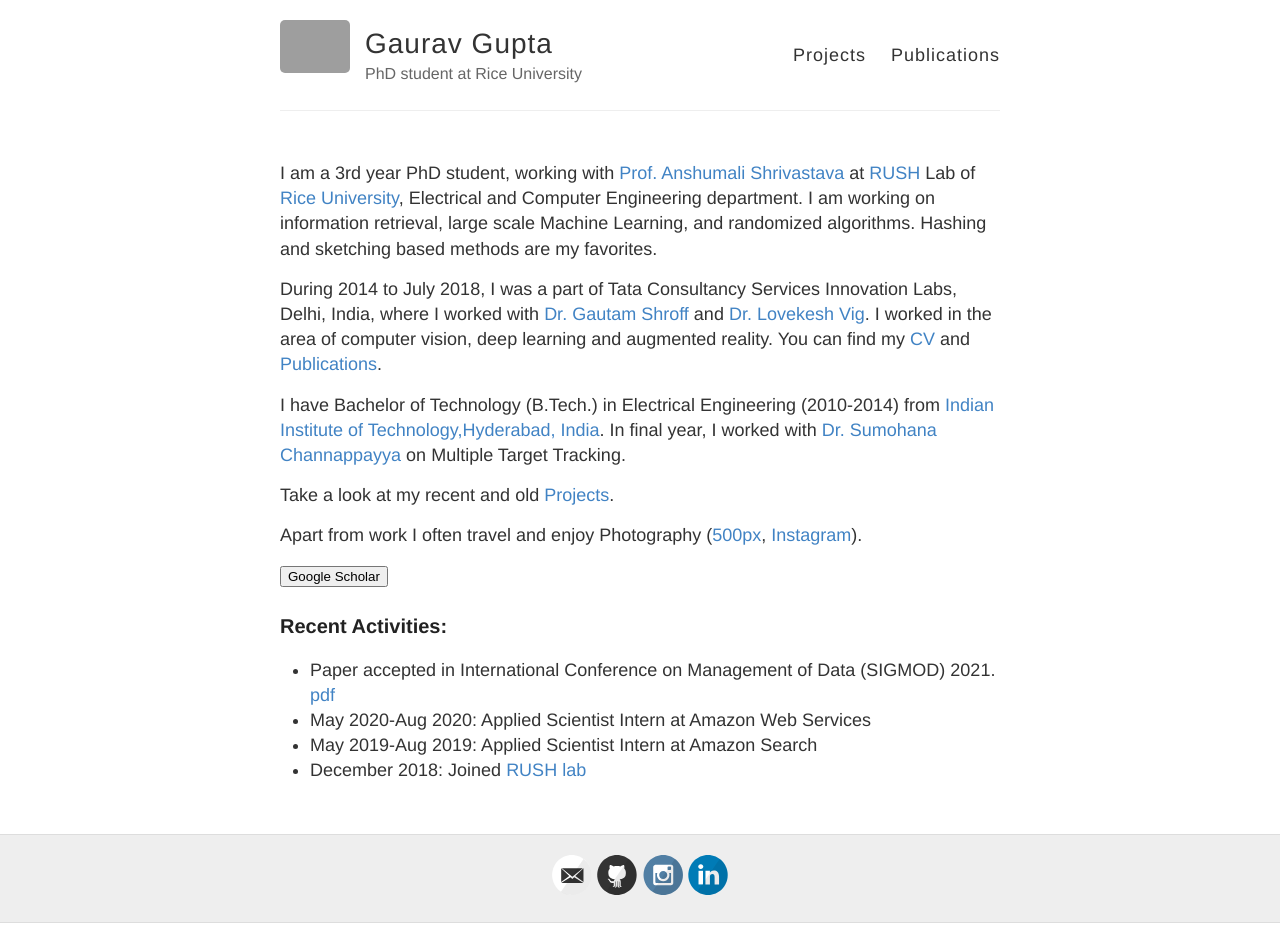
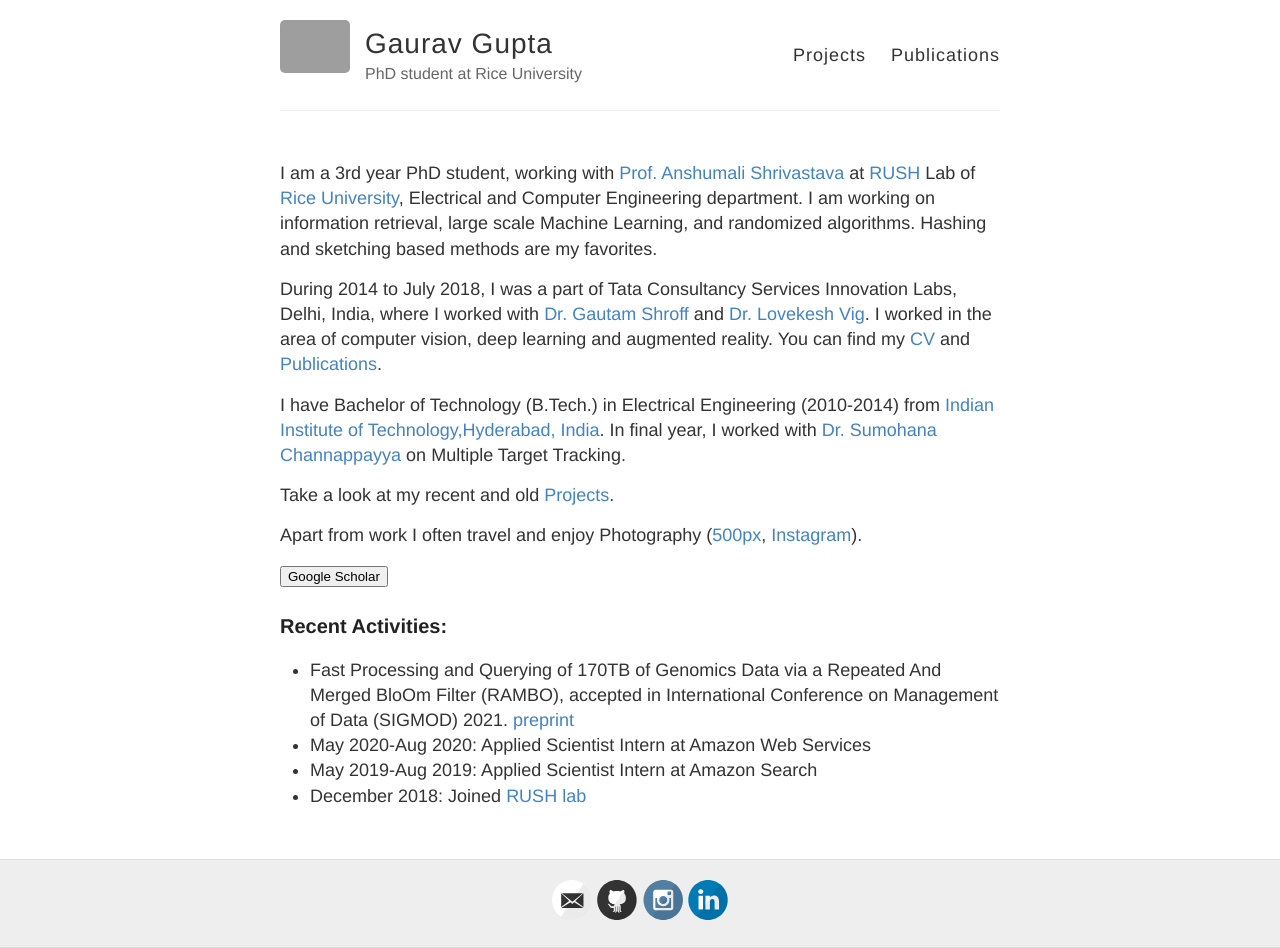
Before and after one commit to gaurav16gupta/gaurav16gupta.github.io, a Jekyll site: the page built from index.md, in a window 1280 px wide. Built offline with Jekyll 4.4.1, drawn with Linux system fonts in a browser that asks for light colours; before the commit the page ends 923 px from its top, so only the background shows below that; grey boxes are pictures that could not be loaded.

Commit message:
Update index.md

```diff
--- a/index.md
+++ b/index.md
@@ -18,7 +18,7 @@ Apart from work I often travel and enjoy Photography ([500px](https://500px.com/
 </form>
 
 ### Recent Activities:
-* Paper accepted in International Conference on Management of Data (SIGMOD) 2021. [pdf](https://arxiv.org/abs/1910.02611)
+* Fast Processing and Querying of 170TB of Genomics Data via a Repeated And Merged BloOm Filter (RAMBO), accepted in International Conference on Management of Data (SIGMOD) 2021. [preprint](https://arxiv.org/abs/1910.02611)
 * May 2020-Aug 2020: Applied Scientist Intern at Amazon Web Services
 * May 2019-Aug 2019: Applied Scientist Intern at Amazon Search
 * December 2018: Joined [RUSH lab](http://rushlab.blogs.rice.edu/)
```
